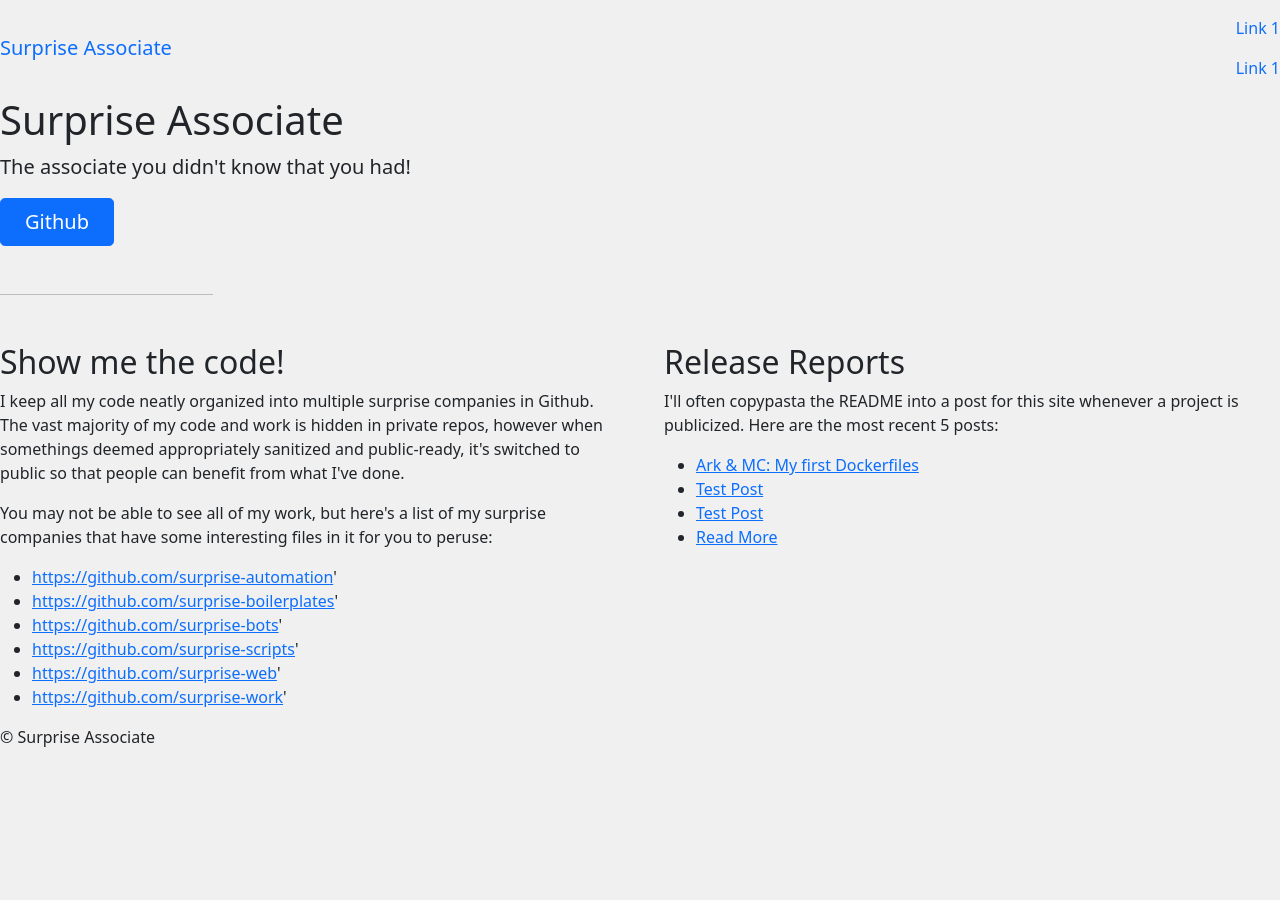
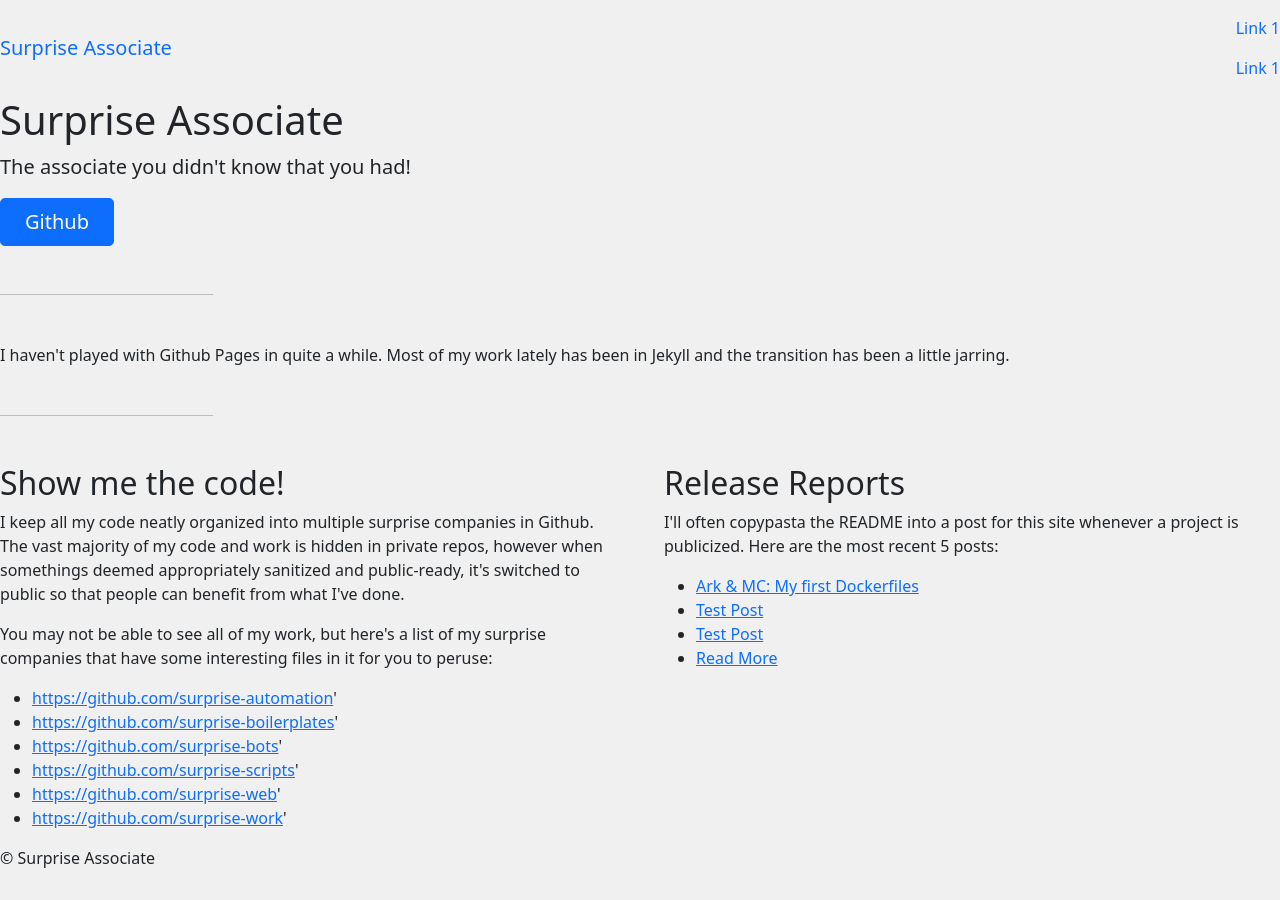
Before and after one commit to surpriseassociate/surpriseassociate.github.io, a Jekyll site: the page built from index.html, in a window 1280 px wide. Built offline with Jekyll 4.4.1, drawn with Linux system fonts in a browser that asks for light colours.

Commit message:
Something-something im a noob

```diff
--- a/index.html
+++ b/index.html
@@ -10,6 +10,12 @@ permalink: /
 
     <div class="mb-5">
       <a href="https://github.com/surpriseassociate" class="btn btn-primary btn-lg px-4">Github</a>
+    </div>
+
+    <hr class="col-3 col-md-2 mb-5">
+
+    <div class="mb-5">
+      <p>I haven't played with Github Pages in quite a while. Most of my work lately has been in Jekyll and the transition has been a little jarring.</p>
     </div>
 
     <hr class="col-3 col-md-2 mb-5">
```
